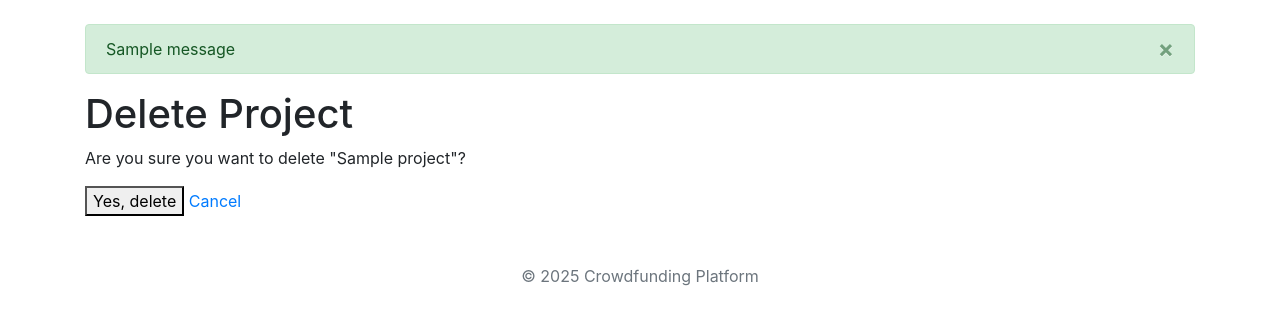
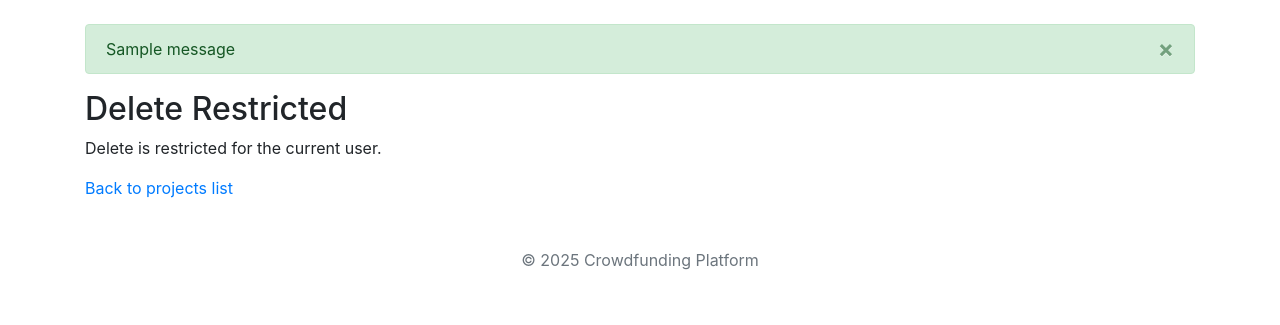
Before and after one commit to rafatgom3a/crowdfunding-platform, a Django app: page /1/delete/ in a window 1280 px wide. Shown: the part 56-381 px from the top of the page. Run offline with Django 5.2, Linux system fonts and the light colour scheme; a user stored in the database is signed in; tables that the repository leaves empty hold one stand-in row (values such as "Sample post"); one stand-in notice (Sample message) is shown; some libraries are stand-ins or nearby versions.

Commit message:
Add permission comment: creator can delete project only if donations ≤ 25% of target

```diff
--- a/projects/models.py
+++ b/projects/models.py
@@ -5,18 +5,22 @@ from categories.models import Category
 from django.utils import timezone
 from decimal import Decimal
 
+
 class Tag(models.Model):
     name = models.CharField(max_length=50, unique=True)
 
     def __str__(self):
         return self.name
 
+
 class ProjectImage(models.Model):
-    project = models.ForeignKey('Project', related_name='project_images', on_delete=models.CASCADE)
+    project = models.ForeignKey(
+        'Project', related_name='project_images', on_delete=models.CASCADE)
     image = models.ImageField(upload_to="projects/image/")
 
     def __str__(self):
         return f"Image {self.id}"
+
 
 class Project(models.Model):
     title = models.CharField(max_length=255)
@@ -24,17 +28,28 @@ class Project(models.Model):
     category = models.ForeignKey(Category, on_delete=models.CASCADE)
     tags = models.ManyToManyField(Tag)
     target_amount = models.DecimalField(max_digits=10, decimal_places=2)
-    current_amount = models.DecimalField(max_digits=10, decimal_places=2, default=0)
+    current_amount = models.DecimalField(
+        max_digits=10, decimal_places=2, default=0)
     start_time = models.DateTimeField(auto_now_add=True)
     end_time = models.DateTimeField(default=timezone.now)
     # images = models.ManyToManyField(ProjectImage)
-    created_by = models.ForeignKey(settings.AUTH_USER_MODEL, on_delete=models.CASCADE, default=1)
+    created_by = models.ForeignKey(
+        settings.AUTH_USER_MODEL, on_delete=models.CASCADE, default=1)
     is_active = models.BooleanField(default=True)
 
     def check_cancellation(self):
-        if self.current_amount < self.target_amount *Decimal(0.25):
+        if self.current_amount < self.target_amount * Decimal(0.25):
             self.is_active = False
             self.save()
+
+    def can_be_deleted_by(self, user):
+        # Staff can always delete
+        if user.is_staff:
+            return True
+        # Creator can delete only if current_amount <= 25% target_amount
+        if user == self.created_by and self.current_amount <= self.target_amount * Decimal('0.25'):
+            return True
+        return False
 
     def average_rating(self):
         avg_rating = self.ratings.aggregate(avg=models.Avg('value'))['avg']
@@ -43,14 +58,19 @@ class Project(models.Model):
     def __str__(self):
         return self.title
 
+
 class Rating(models.Model):
-    project = models.ForeignKey(Project, on_delete=models.CASCADE, related_name="ratings")
-    user = models.ForeignKey(settings.AUTH_USER_MODEL, on_delete=models.CASCADE)
-    value = models.IntegerField(validators=[MinValueValidator(1), MaxValueValidator(5)])
+    project = models.ForeignKey(
+        Project, on_delete=models.CASCADE, related_name="ratings")
+    user = models.ForeignKey(settings.AUTH_USER_MODEL,
+                             on_delete=models.CASCADE)
+    value = models.IntegerField(
+        validators=[MinValueValidator(1), MaxValueValidator(5)])
 
     class Meta:
         constraints = [
-            models.UniqueConstraint(fields=["project", "user"], name="unique_user_rating")
+            models.UniqueConstraint(
+                fields=["project", "user"], name="unique_user_rating")
         ]
 
     def __str__(self):
--- /dev/null
+++ b/projects/templates/projects/delete_restricted.html
@@ -0,0 +1,7 @@
+{% extends "base.html" %}
+
+{% block content %}
+  <h2>Delete Restricted</h2>
+  <p>{{ message }}</p>
+  <a href="{% url 'projects:list' %}">Back to projects list</a>
+{% endblock %}
--- a/projects/views.py
+++ b/projects/views.py
@@ -2,18 +2,27 @@
 # from django.http import HttpResponse
 
 # def home_view(request):
-    # For now, let's return a simple HttpResponse
-    # Later, you'll render a template here
-    # return render(request, 'projects/home.html', {'title': 'Homepage'})
-    # Or, for a very basic test:
-    # return HttpResponse("<h1>Welcome to the Crowdfunding Platform Home!</h1>")
+from django.views.generic import CreateView, UpdateView, DeleteView, DetailView, ListView
+from comments.forms import CommentForm
+from .forms import ProjectForm, ProjectImageFormSet
+from .models import Project, ProjectImage
+from django import forms
+from django.contrib.auth.mixins import LoginRequiredMixin
+from django.urls import reverse_lazy
+# For now, let's return a simple HttpResponse
+# Later, you'll render a template here
+# return render(request, 'projects/home.html', {'title': 'Homepage'})
+# Or, for a very basic test:
+# return HttpResponse("<h1>Welcome to the Crowdfunding Platform Home!</h1>")
 # Create your views here.
 
 
-
+from decimal import Decimal
+from django.http import HttpResponseForbidden
 from django.shortcuts import get_object_or_404, redirect, render
 
 from categories.models import Category
+
 
 def home_view(request):
     categories = Category.objects.all()
@@ -23,21 +32,12 @@ def home_view(request):
     }
     return render(request, 'projects/home.html', context)
 
-from django.views.generic import CreateView, UpdateView, DeleteView, DetailView, ListView
-from django.urls import reverse_lazy
-from django.contrib.auth.mixins import LoginRequiredMixin
-from django import forms
-from .models import Project, ProjectImage
-from .forms import ProjectForm, ProjectImageFormSet
-from comments.forms import CommentForm
-
 
 class ProjectForm(forms.ModelForm):
     class Meta:
         model = Project
-        fields = ['title', 'description', 'category', 'tags', 'target_amount', 'end_time']
-
-
+        fields = ['title', 'description', 'category',
+                  'tags', 'target_amount', 'end_time']
 
 
 class ProjectCreateView(LoginRequiredMixin, CreateView):
@@ -59,6 +59,7 @@ class ProjectCreateView(LoginRequiredMixin, CreateView):
             ProjectImage.objects.create(project=self.object, image=image_file)
         return response
 
+
 class ProjectUpdateView(LoginRequiredMixin, UpdateView):
     model = Project
     form_class = ProjectForm
@@ -70,7 +71,8 @@ class ProjectUpdateView(LoginRequiredMixin, UpdateView):
 
         # Delete selected images
         image_ids_to_delete = self.request.POST.getlist('delete_images')
-        ProjectImage.objects.filter(id__in=image_ids_to_delete, project=self.object).delete()
+        ProjectImage.objects.filter(
+            id__in=image_ids_to_delete, project=self.object).delete()
 
         # Upload new images
         images = self.request.FILES.getlist('images')
@@ -85,10 +87,28 @@ class ProjectUpdateView(LoginRequiredMixin, UpdateView):
         context['existing_images'] = self.object.project_images.all()
         return context
 
+
 class ProjectDeleteView(LoginRequiredMixin, DeleteView):
     model = Project
     template_name = "projects/project_confirm_delete.html"
     success_url = reverse_lazy("projects:list")
+
+    def dispatch(self, request, *args, **kwargs):
+        self.object = self.get_object()
+
+        if request.user != self.object.created_by and not request.user.is_superuser:
+            return render(request, "projects/delete_restricted.html", {
+                "message": "You are not allowed to delete this project."
+            })
+
+        if request.user == self.object.created_by:
+            if self.object.current_amount > self.object.target_amount * Decimal('0.25'):
+                return render(request, "projects/delete_restricted.html", {
+                    "message": "Delete is restricted for the current user."
+                })
+
+        return super().dispatch(request, *args, **kwargs)
+
 
 class ProjectDetailView(DetailView):
     model = Project
@@ -97,12 +117,24 @@ class ProjectDetailView(DetailView):
     def get_context_data(self, **kwargs):
         context = super().get_context_data(**kwargs)
         current_project = self.object
+        user = self.request.user
         context["similar_projects"] = Project.objects.filter(
             tags__in=current_project.tags.all()
         ).exclude(id=current_project.id).distinct()[:4]
         context["user"] = self.request.user   # Get the logged-in user
         context["form"] = CommentForm()
+
+        # New: logic to enable/disable delete button
+        if user.is_authenticated:
+            if user == current_project.created_by and current_project.current_amount > current_project.target_amount * Decimal('0.25'):
+                context['can_delete'] = False
+            else:
+                context['can_delete'] = True
+        else:
+            context['can_delete'] = False
+
         return context
+
 
 class ProjectListView(ListView):
     model = Project
@@ -110,13 +142,37 @@ class ProjectListView(ListView):
 
     def get_context_data(self, **kwargs):
         context = super().get_context_data(**kwargs)
-        context["user"] = self.request.user  # add logged-in user
+        user = self.request.user
+
+        # Add user for template convenience
+        context["user"] = user
+
+        # For each project, add can_delete flag
+        if user.is_authenticated:
+            for project in context['object_list']:
+                # User can delete if they are creator and current_amount <= 25% of target
+                project.can_delete = (user == project.created_by and
+                                      project.current_amount <= project.target_amount * Decimal('0.25'))
+        else:
+            for project in context['object_list']:
+                project.can_delete = False
+
         return context
+
 
 
 def projects_by_category(request, category_id):
     category = get_object_or_404(Category, id=category_id)
     projects = Project.objects.filter(category=category)
+
+    user = request.user
+    for project in projects:
+        if user.is_authenticated:
+            project.can_delete = (user == project.created_by and
+                                  project.current_amount <= project.target_amount * Decimal('0.25'))
+        else:
+            project.can_delete = False
+
     return render(request, 'projects/projects_by_category.html', {
         'category': category,
         'projects': projects
```
Also changed, not shown: projects/templates/projects/project_detail.html (+9 -2 lines), projects/templates/projects/project_list.html (+24 -3 lines), projects/templates/projects/projects_by_category.html (+23 -3 lines).
